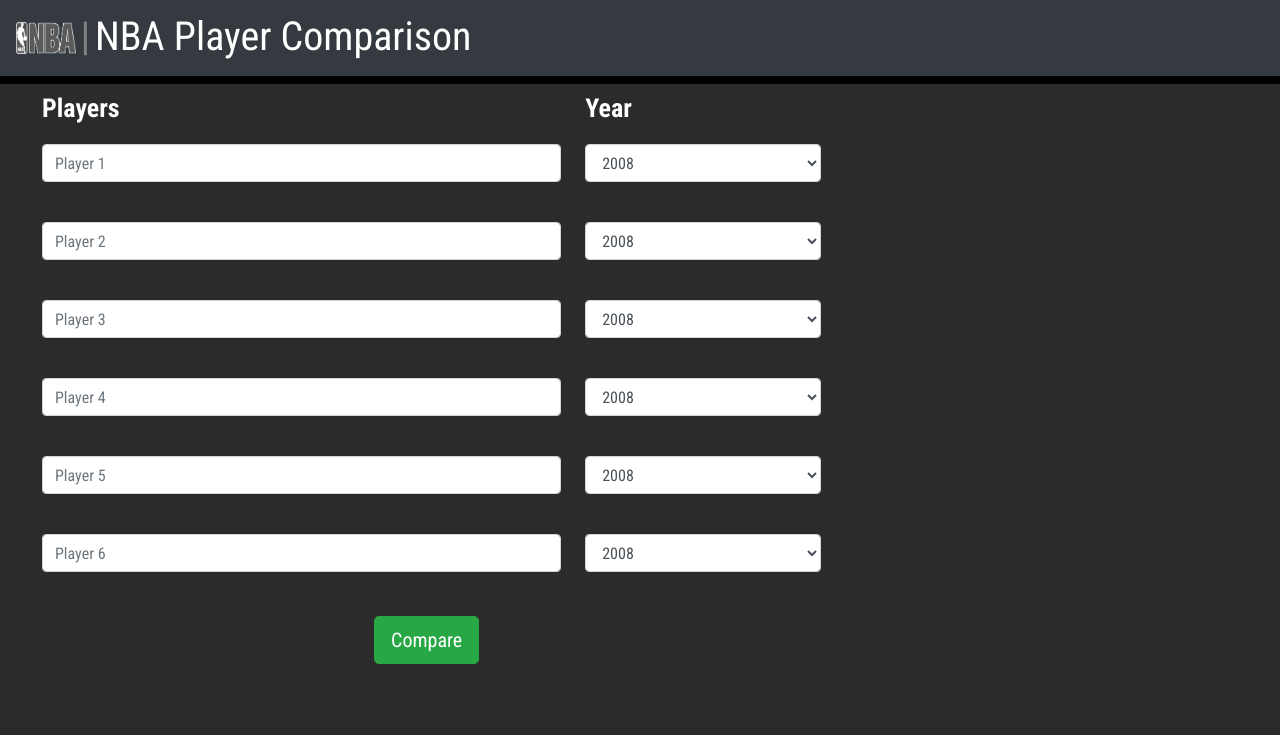
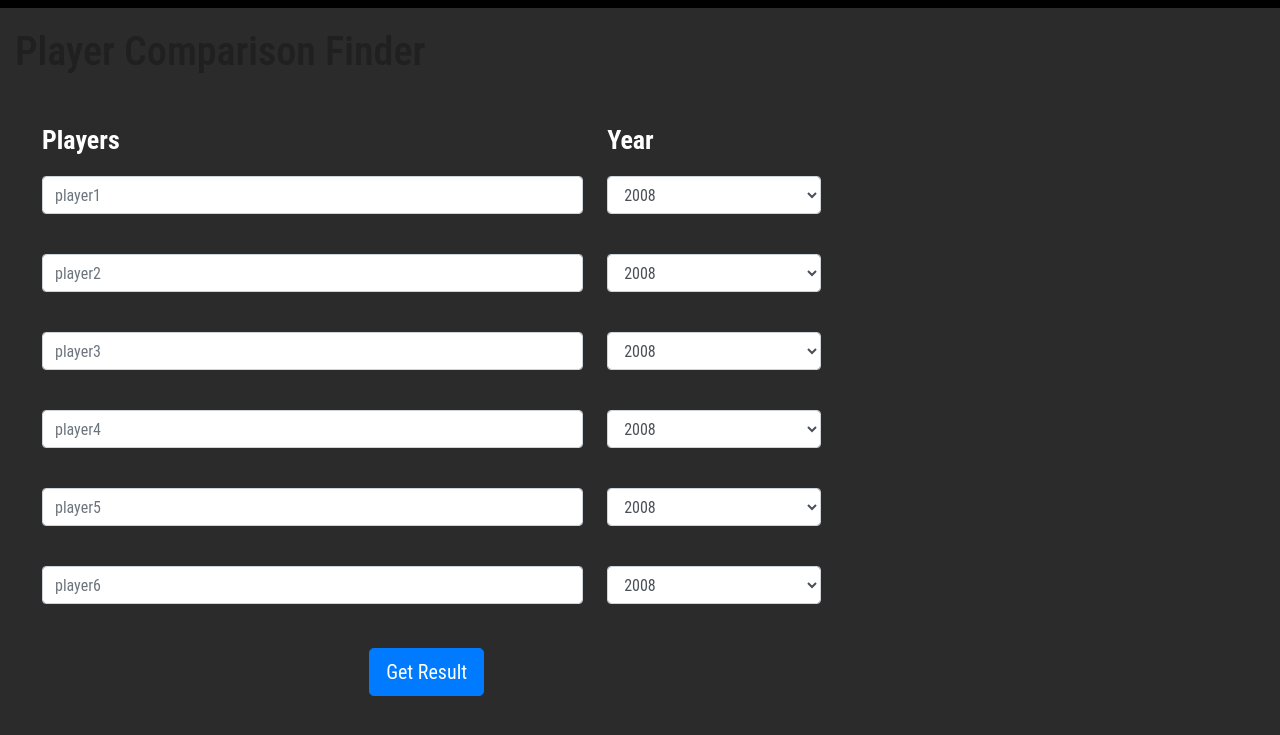
Before and after one commit to ycao97/NBA-Comparison-Tool, a PHP site: page / in a window 1280 px wide. Shown: the top 735 px of the page. Run offline with PHP 8.4, Linux system fonts and the light colour scheme.

Commit message:
Add files via upload

```diff
--- a/nba_players/index.php
+++ b/nba_players/index.php
@@ -6,26 +6,19 @@
     <head>
         <meta charset="utf-8">
         <meta http-equiv="X-UA-Compatible" content="IE=edge">
-        <title> NBA Player Comparison </title>
+        <title> NBA Stat Tracker </title>
         <meta name="description" content="">
         <meta name="viewport" content="width=device-width, initial-scale=1">
         <link rel="stylesheet" href="jquery-ui.css" />
         <link rel="stylesheet" href="bootstrap/css/bootstrap.css" />
         <link rel="stylesheet" href="style.css" />
-        <link href="https://fonts.googleapis.com/css?family=Roboto+Condensed:400,700" rel="stylesheet">
 
     </head>
     <body>
-        <nav class="navbar navbar-dark bg-dark">
-            <a href="index.php" class="navbar-brand mb-0 h1">
-                <img src="img/logo.png" width='60' height='50' class="d-inline-block align-top logo">
-                <h1 style="display:inline; color:rgb(130,130,130)">|</h1>
-                <h1 style="display:inline">NBA Player Comparison</h1>
-            </a>
-        </nav>
        <div class="container-fluid">
         <div class="row">
             <div class="col-lg-12">
+                <h1>Player Comparison Finder</h1>
 
                 <form action="" name="searchForm" id="searchForm" method="POST">
                 <div class="col-lg-8">
@@ -40,7 +33,33 @@
                         <tr>
                             <td>
                             <div class="form-group">
-                                <input type="text" name="player[]" class="form-control playerTxt" placeholder="Player 1" />
+                                <input type="text" name="player[]" class="form-control playerTxt" placeholder="player1" />
+                                <input type="hidden" name="playerId[]" class="form-control playerId" value="0" />
+                             </div>
+                            </td>
+
+                            <td>
+                            <div class="form-group">
+                               <select name="year[]" class="form-control year" >
+                                <option value="2008">2008</option>
+                                <option value="2009">2009</option>
+                                <option value="2010">2010</option>
+                                <option value="2011">2011</option>
+                                <option value="2012">2012</option>
+                                <option value="2013">2013</option>
+                                <option value="2014">2014</option>
+                                <option value="2015">2015</option>
+                                <option value="2016">2016</option>
+                                <option value="2017">2017</option>
+                                </select>
+                             </div>
+                            </td>
+                        </tr>
+
+                        <tr>
+                            <td>
+                            <div class="form-group">
+                                <input type="text" name="player[]" class="form-control playerTxt" placeholder="player2" />
                                 <input type="hidden" name="playerId[]" class="form-control playerId" value="0" />
                              </div>
                             </td>
@@ -66,7 +85,7 @@
                         <tr>
                             <td>
                             <div class="form-group">
-                                <input type="text" name="player[]" class="form-control playerTxt" placeholder="Player 2" />
+                                <input type="text" name="player[]" class="form-control playerTxt" placeholder="player3" />
                                 <input type="hidden" name="playerId[]" class="form-control playerId" value="0" />
                              </div>
                             </td>
@@ -92,7 +111,7 @@
                         <tr>
                             <td>
                             <div class="form-group">
-                                <input type="text" name="player[]" class="form-control playerTxt" placeholder="Player 3" />
+                                <input type="text" name="player[]" class="form-control playerTxt" placeholder="player4" />
                                 <input type="hidden" name="playerId[]" class="form-control playerId" value="0" />
                              </div>
                             </td>
@@ -118,7 +137,7 @@
                         <tr>
                             <td>
                             <div class="form-group">
-                                <input type="text" name="player[]" class="form-control playerTxt" placeholder="Player 4" />
+                                <input type="text" name="player[]" class="form-control playerTxt" placeholder="player5" />
                                 <input type="hidden" name="playerId[]" class="form-control playerId" value="0" />
                              </div>
                             </td>
@@ -144,33 +163,7 @@
                         <tr>
                             <td>
                             <div class="form-group">
-                                <input type="text" name="player[]" class="form-control playerTxt" placeholder="Player 5" />
-                                <input type="hidden" name="playerId[]" class="form-control playerId" value="0" />
-                             </div>
-                            </td>
-
-                            <td>
-                            <div class="form-group">
-                               <select name="year[]" class="form-control" >
-                                <option value="2008">2008</option>
-                                <option value="2009">2009</option>
-                                <option value="2010">2010</option>
-                                <option value="2011">2011</option>
-                                <option value="2012">2012</option>
-                                <option value="2013">2013</option>
-                                <option value="2014">2014</option>
-                                <option value="2015">2015</option>
-                                <option value="2016">2016</option>
-                                <option value="2017">2017</option>
-                                </select>
-                             </div>
-                            </td>
-                        </tr>
-
-                        <tr>
-                            <td>
-                            <div class="form-group">
-                                <input type="text" name="player[]" class="form-control playerTxt" placeholder="Player 6" />
+                                <input type="text" name="player[]" class="form-control playerTxt" placeholder="player6" />
                                 <input type="hidden" name="playerId[]" class="form-control playerId" value="0" />
                              </div>
                             </td>
@@ -198,7 +191,7 @@
 
                 <div class="row">
             <div class="col-lg-8 text-center">
-                <button  type="button" class="btn btn-success btn-lg" name="result" id="resultButton" value="result">Compare</button>
+                <button  type="button" class="btn btn-primary btn-lg" name="result" id="resultButton" value="result">Get Result</button>
                 </div>
                 </div>
                 </form>
@@ -241,8 +234,7 @@
                         search: request.term
                         },
                         success: function( data ) {
-                        console.log(data);
-                        response(data);
+                            response( data );
                         }
                         });
                         },
@@ -252,9 +244,20 @@
                             $(this).val(txt); // display the selected text
 
                             $(this).next(".playerId").val(ui.item.label);
+                            updateYear(ui.item.label,ui.item.value,this);
                             return false;
                         }
+
                  });
+
+                $('.playerTxt').each(function() {
+                    $(this).data('ui-autocomplete')._renderItem = function (ul, item) {
+                        return $( "<li>" )
+                        .append( "<a>" + item.label + "(" + item.value + ")</a>" )
+                        .appendTo( ul );
+                    };
+                });
+
 
 
             $("#resultButton").on('click', function(){
@@ -264,36 +267,52 @@
                 var validcount = 0;
 
                 for(i=0; i< playerTxt.length; i++){
-
                     if($(playerTxt[i]).val() != "" && $(playerId[i]).val() != 0){
                         validcount++;
                     }else{
                         //
                     }
-
                 }
 
                 if(validcount >= 2){
-
-
                        // Fetch data
                     $.ajax({
                         url: "resultData.php",
                         type: 'post',
                         data:  $('#searchForm').serialize()+"&action=getResult",
                     success: function( data ) {
-                        console.log(data);
+                     // console.log(data);
                         $("#result_container").html(data);
                     }
                     });
-
-
                 }else{
                     alert("Select atleast 2 players..");
                 }
-
+            });
         });
 
+        function updateYear(player,team,ele){
+            var selElement = $(ele).parent('div').parent('td').parent('tr').find("select");
+
+            $.ajax({
+                        url: "getPlayerYears.php",
+                        type: 'post',
+                        dataType: "json",
+                        data: {
+                            player: player,
+                            team: team
+                        },
+                        success: function( data ) {
+                            $(selElement).empty();
+                            $.each(data, function(index, element) {
+                                $(selElement)
+                                        .append($("<option></option>")
+                                        .attr("value",element.year)
+                                        .text(element.year));
                             });
+                        }
+                });
+
+        }
     </script>
 </html>
```
Lines whose indentation alone changed are shown as unchanged.
